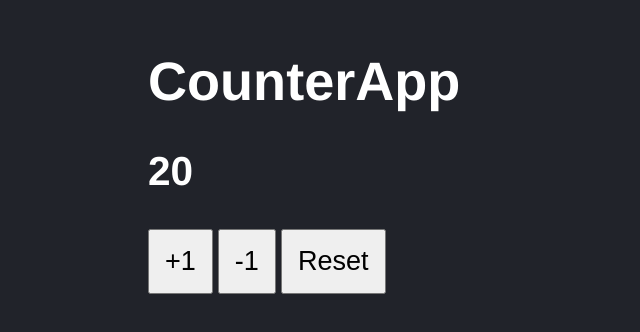
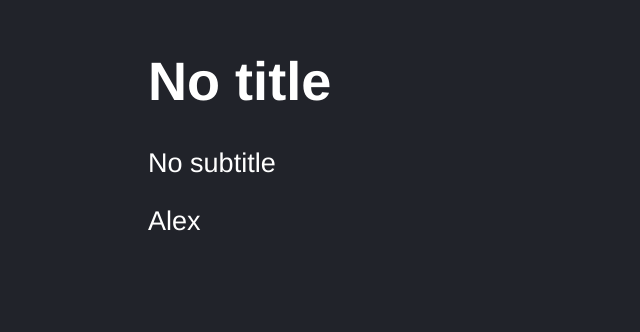
Before and after one commit to alexelizaga/03-react-counter-vite, a React (Vite) app: page / in a window 1280 px wide. Shown: the part 134-466 px from the top of the page, without its empty margins (0-640 px from the left). Built offline with nearby package versions, Linux system fonts and the light colour scheme.

Commit message:
61. Test React Components

```diff
--- a/package.json
+++ b/package.json
@@ -17,6 +17,7 @@
     "@babel/core": "^7.18.6",
     "@babel/preset-env": "^7.18.6",
     "@babel/preset-typescript": "^7.18.6",
+    "@testing-library/react": "^13.3.0",
     "@types/jest": "^28.1.4",
     "@types/react": "^18.0.0",
     "@types/react-dom": "^18.0.0",
--- a/src/FirstApp.tsx
+++ b/src/FirstApp.tsx
@@ -1,14 +1,16 @@
 interface FirstAppProps {
-    title: string;
+    title?: string;
     subtitle?: string;
+    name?: string;
 }
 
-export const FirstApp = ( { title, subtitle }: FirstAppProps ) => {
+export const FirstApp = ( { title = 'No title', subtitle = 'No subtitle', name = 'Alex' }: FirstAppProps ) => {
 
     return (
         <>
             <h1>{ title }</h1>
             <p>{ subtitle }</p>
+            <p>{ name }</p>
         </>
     )
 }
--- a/src/main.tsx
+++ b/src/main.tsx
@@ -1,13 +1,15 @@
 import React from 'react';
 import ReactDOM from 'react-dom/client';
 
-import { CounterApp } from './CounterApp';
+// import { CounterApp } from './CounterApp';
+import { FirstApp } from './FirstApp';
 
 import './styles.css';
 
 
 ReactDOM.createRoot(document.getElementById('root')!).render(
   <React.StrictMode>
-    <CounterApp value={20} />
+    {/* <CounterApp value={20} /> */}
+    <FirstApp />
   </React.StrictMode>
 )
```
Also changed, not shown: 2 other files (tests, documents, lock files or other folders).
